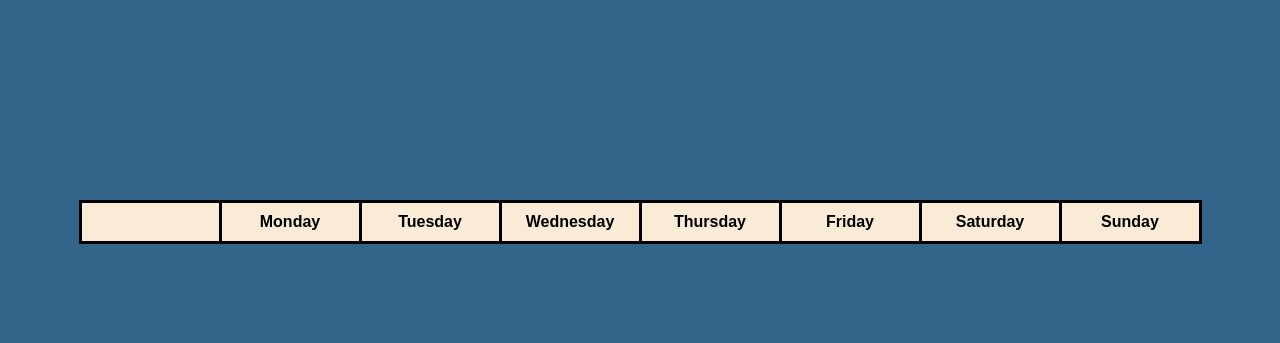
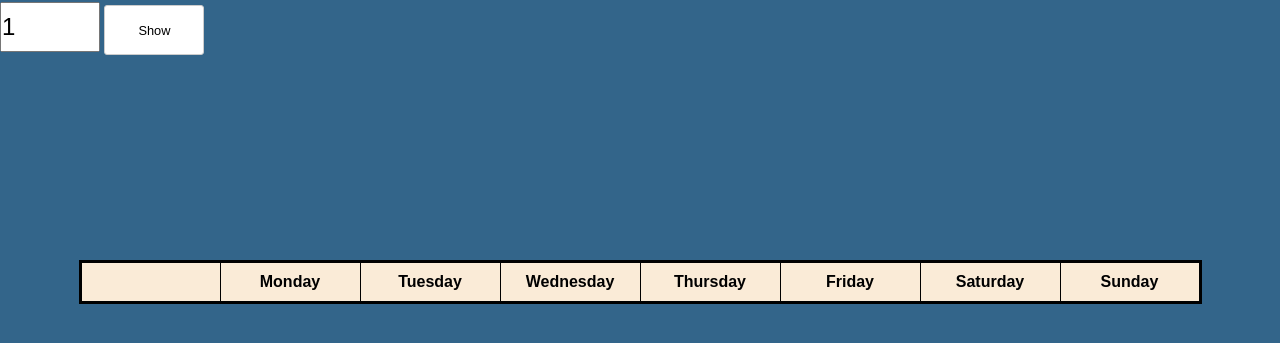
Before and after one commit to MHormes/S2CB-LAMN-software, a PHP site: page /schedules.php in a window 1280 px wide. Shown: the part 119-462 px from the top of the page. Run offline with PHP 8.4, Linux system fonts and the light colour scheme; lists and menus that the app fills with data are empty.

Commit message:
Update schedule website

```diff
--- a/LAMN-Webiste/CSS_FILES/schedule.css
+++ b/LAMN-Webiste/CSS_FILES/schedule.css
@@ -13,4 +13,19 @@ table{
 th, td {
     padding: 10px;
     width: 140px;
+    border: 1px solid black;
   }
+
+.weekCounter{
+    width: 100px;
+    height: 50px;
+    font-size: 24px;
+
+}
+
+.button{
+
+    height: 50px;
+    font-size: 15px;
+    color: purple;
+}
--- /dev/null
+++ b/LAMN-Webiste/DatabaseConn/get_schedules_template.php
@@ -0,0 +1,18 @@
+<?php
+function GetSchedulesFromWeek($weekNmr)
+{
+    include '../DatabaseConn/connection.php';
+    try{
+        $conn = new PDO("mysql:host=studmysql01.fhict.local;dbname=dbi456806",$username, $password);
+        $sql = 'SELECT S.* , E.FirstName , E.SecondName FROM schedules as S INNER JOIN employee as E on S.EmpBSN = E.BSN WHERE Week = :weekNmr';
+        $sth = $conn->prepare($sql);
+
+        $sth->execute([':weekNmr' => $weekNmr]);
+        $schedules = $sth->fetchAll(PDO::FETCH_OBJ);
+
+        return $schedules;
+    }catch(PDOException $e){
+        echo $e->getMessage();
+    }
+}
+?>
--- a/LAMN-Webiste/PHP_PAGES/schedules.php
+++ b/LAMN-Webiste/PHP_PAGES/schedules.php
@@ -1,3 +1,16 @@
+<?php
+session_start();
+include "../DatabaseConn/get_schedules_template.php";
+$weekNmr = 1;
+
+if(isset($_POST['btnSelectWeek']))
+{
+    $weekNmr = $_POST['weekSelecter'];
+    $schedules = GetSchedulesFromWeek($_POST['weekSelecter']);
+    $_SESSION['started'] = true;
+}
+?>
+
 <!DOCTYPE html>
 <html>
     <head>
@@ -9,9 +22,14 @@
         <link rel="stylesheet" type="text/css" href="../CSS_FILES/schedule.css">
 
     </head>
+    <body>
 
-    <body>
+
     <div class="header">Schedules</div>
+    <form method="post" action="#">
+    <input class="weekCounter" type="number" name="weekSelecter" min="0" max="52" step="1" value="<?php echo $weekNmr?>">
+    <input class="button" type="submit" name="btnSelectWeek" value="Show">
+    </div>
     <div class="schedules_table">
     <table>
     <tr>
@@ -24,7 +42,21 @@
     <th>Saturday</th>
     <th>Sunday</th>
     </tr>
-
+    <?php
+    if(isset($_SESSION['started'])){
+        foreach($schedules as $value){ ?>
+            <tr>
+            <td><?php echo $value->FirstName ." " .  $value->SecondName?></td>
+            <td><?php if($value->Day == "MONDAY"){ echo $value->TimeSlot;}?></td>
+            <td><?php if($value->Day == "TUESDAY"){ echo $value->TimeSlot;}?></td>
+            <td><?php if($value->Day == "WEDNESDAY"){ echo $value->TimeSlot;}?></td>
+            <td><?php if($value->Day == "THURDAY"){ echo $value->TimeSlot;}?></td>
+            <td><?php if($value->Day == "FRIDAY"){ echo $value->TimeSlot;}?></td>
+            <td><?php if($value->Day == "SATURDAY"){ echo $value->TimeSlot;}?></td>
+            <td><?php if($value->Day == "SUNDAY"){ echo $value->TimeSlot;}?></td>
+            </tr>
+        <?php } }
+        ?>
     </table>
     </div>
 
```
